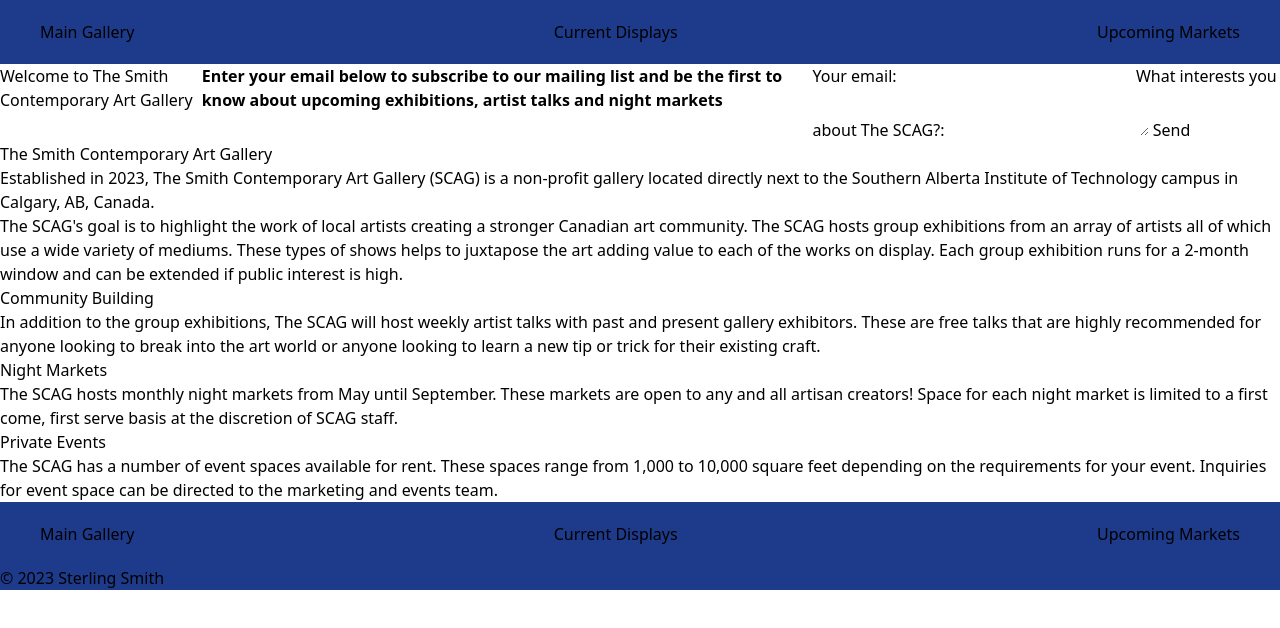
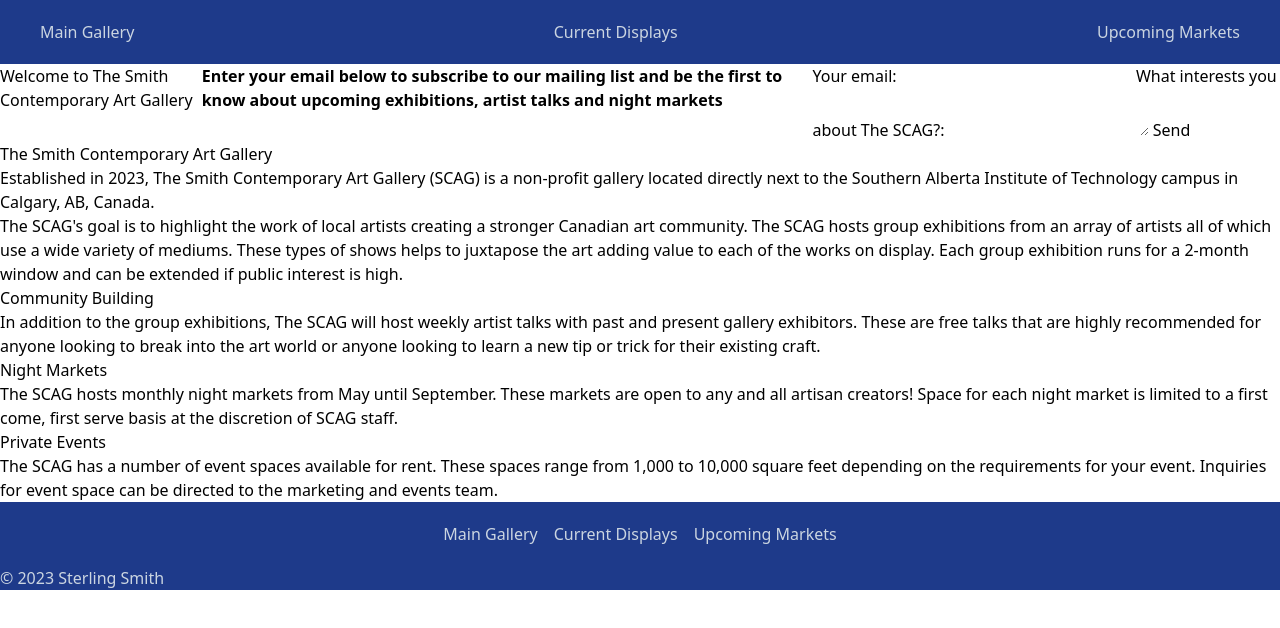
Before and after one commit to AbstractSter/cpnt201-a3-main, a plain HTML site: page index.html in a window 1280 px wide. Drawn offline with nearby package versions, Linux system fonts and the light colour scheme; a script that the page names is missing.

Commit message:
made changes to footer styling

```diff
--- a/index.html
+++ b/index.html
@@ -8,14 +8,15 @@
   <script src="https://cdn.tailwindcss.com"></script>
 </head>
   <nav class="bg-blue-900">
-    <div class="mx-auto max-w-7xl px-2 sm:px-6 lg:px-8">
-      <div class="relative flex h-16 items-center justify-between">
-        <a href="#" class="rounded-md p-2 hover:bg-gray-200">Main Gallery</a>
-        <a href="#" class="rounded-md p-2 hover:bg-gray-200">Current Displays</a>
-        <a href="#" class="rounded-md p-2 hover:bg-gray-200">Upcoming Markets</a>
+    <div class="relative mx-auto max-w-7xl px-2 sm:px-6 lg:px-8">
+      <div class="flex h-16 items-center justify-between">
+        <a href="#" class="text-slate-300 rounded-md p-2 hover:bg-gray-200 hover:text-slate-800">Main Gallery</a>
+        <a href="#" class="text-slate-300 rounded-md p-2 hover:bg-gray-200 hover:text-slate-800">Current Displays</a>
+        <a href="#" class="text-slate-300 rounded-md p-2 hover:bg-gray-200 hover:text-slate-800">Upcoming Markets</a>
       </div>
     </div>
   </nav>
+  <!-- HERO SECTION -->
     <header img src="https://fastly.picsum.photos/id/141/2048/1365.jpg?hmac=xcZmN-VINP95YwmI3AXCTIxfzd61fhaczQmodKQjLbY">
       <div class="lg:flex">
         <h2>Welcome to The Smith Contemporary Art Gallery</h2>
@@ -36,6 +37,7 @@
         </form>
       </div>
     </header>
+    <!-- HERO SECTION END -->
   <main>
     <h1>The Smith Contemporary Art Gallery</h1>
       <p>Established in 2023, The Smith Contemporary Art Gallery (SCAG) is a non-profit gallery located directly next to the Southern Alberta Institute of Technology campus in Calgary, AB, Canada.</p>
@@ -47,15 +49,16 @@
     <h3>Private Events</h3>
       <p>The SCAG has a number of event spaces available for rent. These spaces range from 1,000 to 10,000 square feet depending on the requirements for your event. Inquiries for event space can be directed to the marketing and events team.</p>
   </main>
-  <footer class="bg-blue-900">
-      <div class="mx-auto max-w-7xl px-2 sm:px-6 lg:px-8">
-        <div class="relative flex h-16 items-center justify-between">
-          <a href="#" class="rounded-md p-2 hover:bg-gray-200">Main Gallery</a>
-          <a href="#" class="rounded-md p-2 hover:bg-gray-200">Current Displays</a>
-          <a href="#" class="rounded-md p-2 hover:bg-gray-200">Upcoming Markets</a>
+    <footer class="flex-col justify-center bottom-0 bg-blue-900">
+      <div class="relative mx-auto max-w-7xl sm:px-6 lg:px-8">
+        <div class="relative flex h-16 items-center justify-center">
+          <a href="#" class="text-slate-300 rounded-md p-2 hover:bg-gray-200 hover:text-slate-800">Main Gallery</a>
+          <a href="#" class="text-slate-300 rounded-md p-2 hover:bg-gray-200 hover:text-slate-800">Current Displays</a>
+          <a href="#" class="text-slate-300 rounded-md p-2 hover:bg-gray-200 hover:text-slate-800">Upcoming Markets</a>
         </div>
       </div>
-    <div id="wrapper-9cd199b9cc5410cd3b1ad21cab2e54d3">
+    <div class="justify-center">
+      <div id="wrapper-9cd199b9cc5410cd3b1ad21cab2e54d3">
       <div id="map-9cd199b9cc5410cd3b1ad21cab2e54d3"></div><script>(function () {
           var setting = {"query":"SAIT Campus Centre, 16 Avenue Northwest, Calgary, AB, Canada","width":806,"height":199,"satellite":false,"zoom":15,"placeId":"ChIJ_1DZUvFvcVMRf3iXc468QyE","cid":"0x2143bc8e7397787f","coords":[51.06331180000001,-114.0901301],"lang":"en","queryString":"SAIT Campus Centre, 16 Avenue Northwest, Calgary, AB, Canada","centerCoord":[51.06331180000001,-114.0901301],"id":"map-9cd199b9cc5410cd3b1ad21cab2e54d3","embed_id":"1003758"};
           var d = document;
@@ -68,6 +71,7 @@
           var to = d.getElementsByTagName('script')[0];
           to.parentNode.insertBefore(s, to);
         })();</script><a href="https://1map.com/map-embed"></a></div>
-    <p>&copy; 2023 Sterling Smith</p>
+    <p class="text-slate-300">&copy; 2023 Sterling Smith</p>
+  </div>
   </footer>
 </html>
```
Also changed, not shown: 1 other file.
